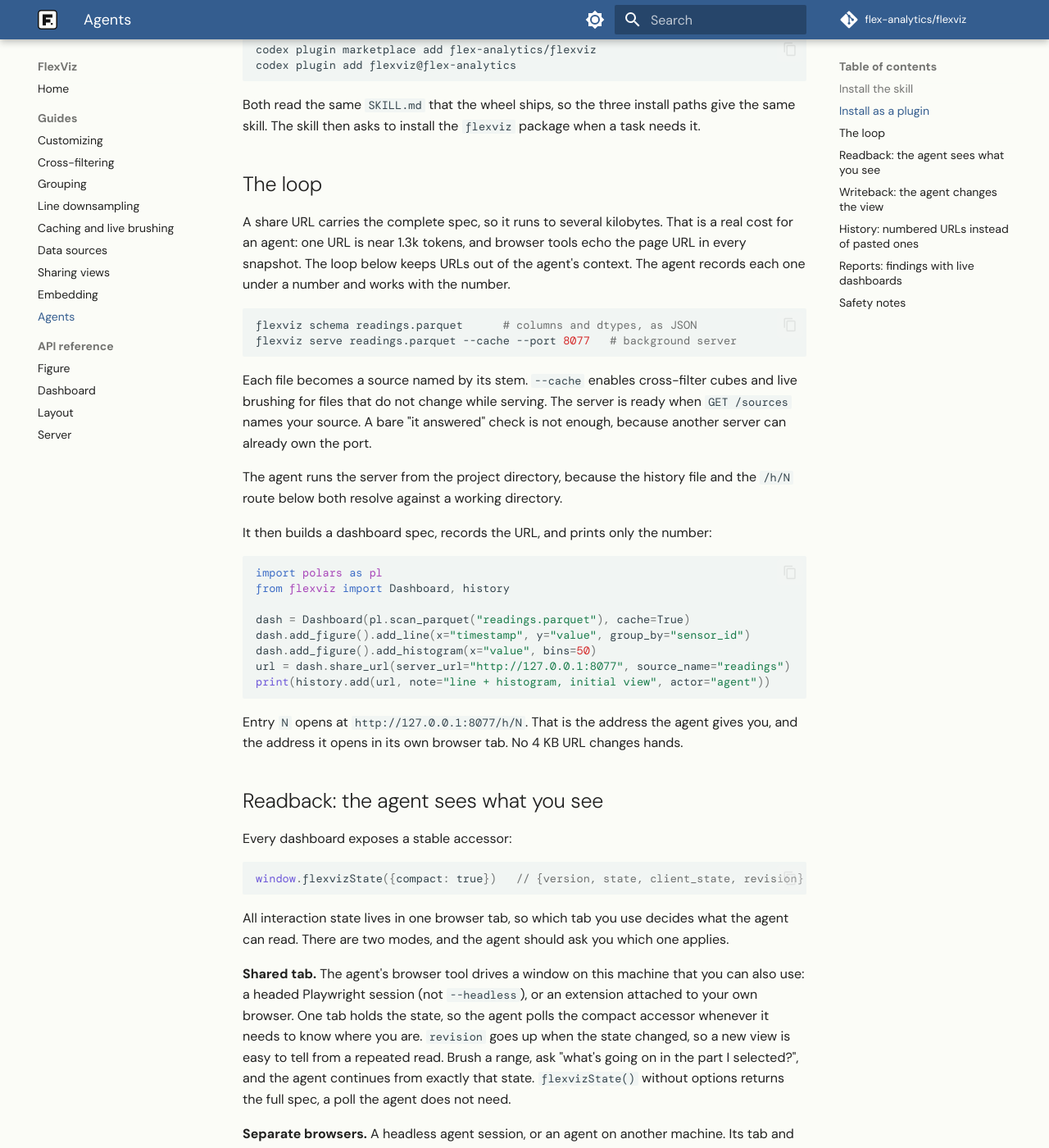
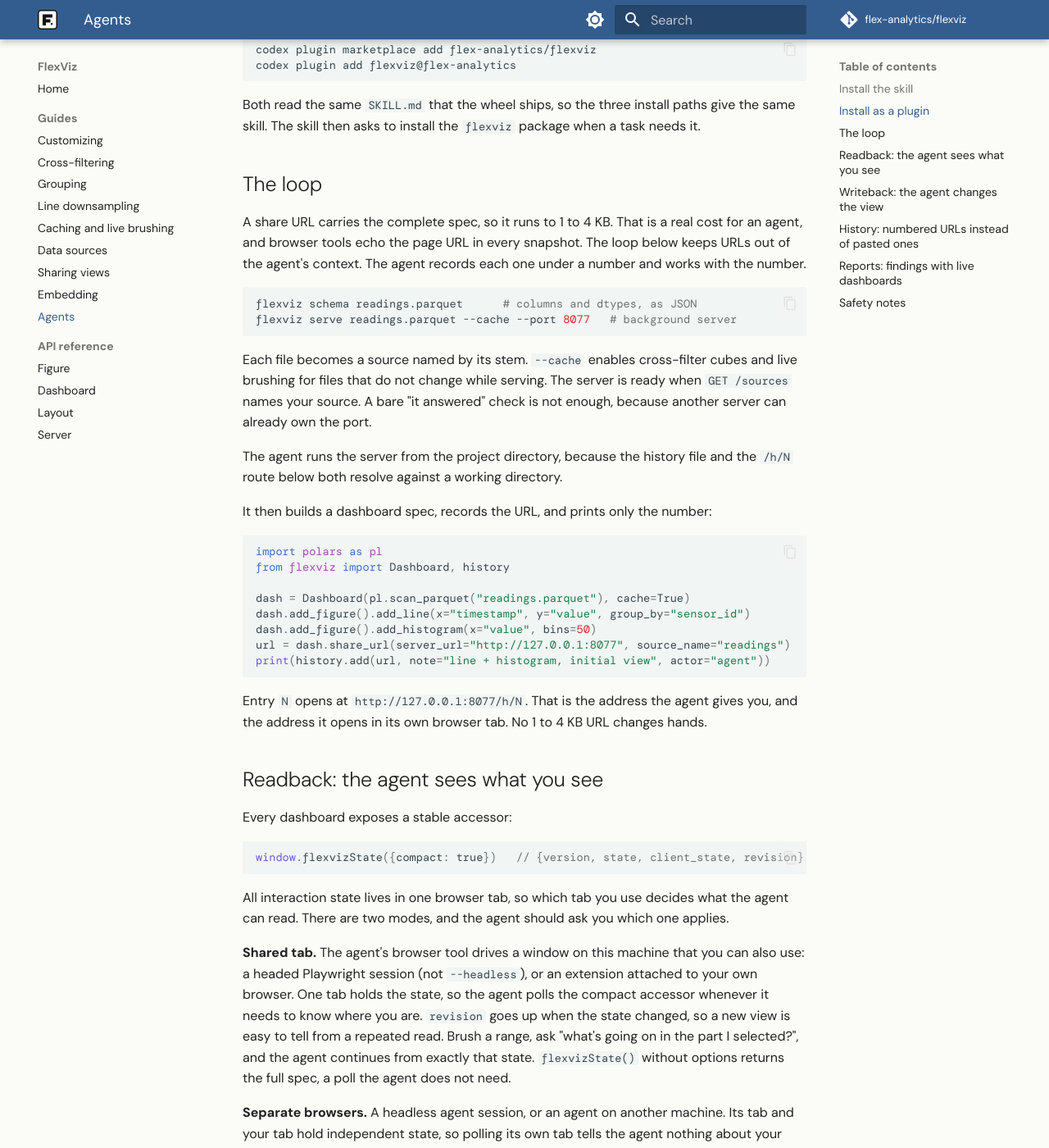
Before and after one commit to flex-analytics/flexviz, an MkDocs documentation site: the page built from docs/guides/ai-agents.md, in a window 1280 px wide and 1400 px high, scrolled down 1081 px. Shown: the whole window at 82% size. Built offline with MkDocs 1.6.1 and Material for MkDocs 9.7.7, drawn with Linux system fonts in a browser that asks for light colours; some web fonts are replaced; comment, search, counter and statistics services are not loaded.

````diff
--- a/docs/guides/ai-agents.md
+++ b/docs/guides/ai-agents.md
@@ -58,11 +58,10 @@ package when a task needs it.
 
 ## The loop
 
-A share URL carries the complete spec, so it runs to several kilobytes. That
-is a real cost for an agent: one URL is near 1.3k tokens, and browser tools
-echo the page URL in every snapshot. The loop below keeps URLs out of the
-agent's context. The agent records each one under a number and works with the
-number.
+A share URL carries the complete spec, so it runs to 1 to 4 KB. That is a real
+cost for an agent, and browser tools echo the page URL in every snapshot. The
+loop below keeps URLs out of the agent's context. The agent records each one
+under a number and works with the number.
 
 ```bash
 flexviz schema readings.parquet      # columns and dtypes, as JSON
@@ -91,7 +90,7 @@ print(history.add(url, note="line + histogram, initial view", actor="agent"))
 ```
 
 Entry `N` opens at `http://127.0.0.1:8077/h/N`. That is the address the agent
-gives you, and the address it opens in its own browser tab. No 4 KB URL
+gives you, and the address it opens in its own browser tab. No 1 to 4 KB URL
 changes hands.
 
 ## Readback: the agent sees what you see
````
Also changed, not shown: flexviz/skills/flexviz-explore/SKILL.md (+25 -10 lines), 1 other file.
